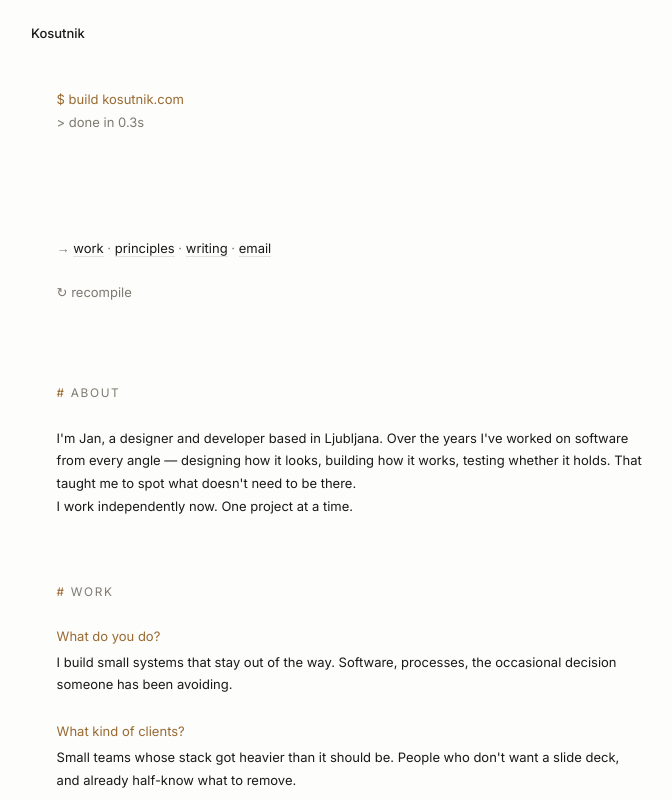
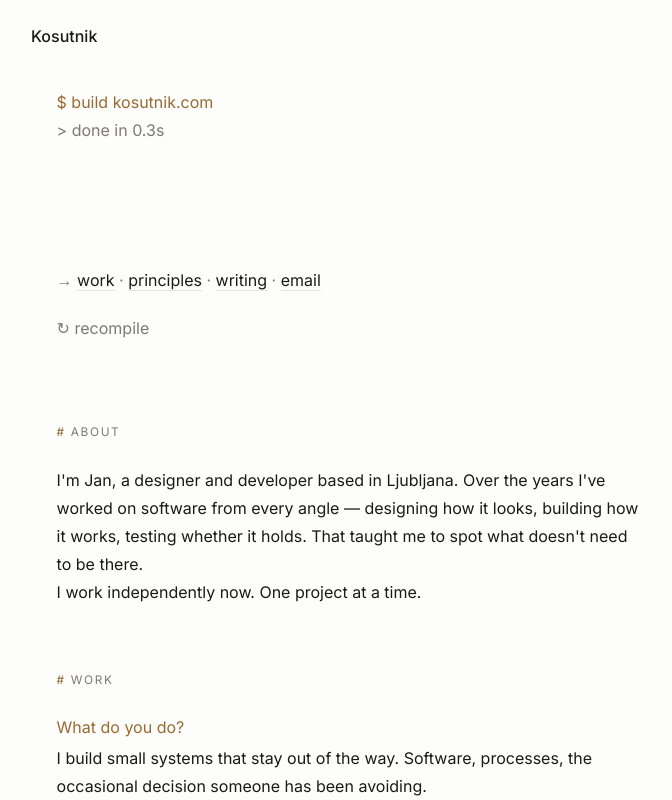
Before and after one commit to JanKosutnik/Kosutnik, a Next.js app: page / in a window 1280 px wide. Shown: the top 800 px of the page, without its empty margins (289-961 px from the left). Built offline with nearby package versions, Linux system fonts and the light colour scheme.

Commit message:
Increase base font size to 16px (1rem)

```diff
--- a/app/globals.css
+++ b/app/globals.css
@@ -22,7 +22,7 @@ body {
   background: var(--bg);
   color: var(--ink);
   font-family: var(--font-sans, 'Inter', system-ui, sans-serif);
-  font-size: 0.8125rem;
+  font-size: 1rem;
   line-height: 1.75;
   -webkit-font-smoothing: antialiased;
 }
```
